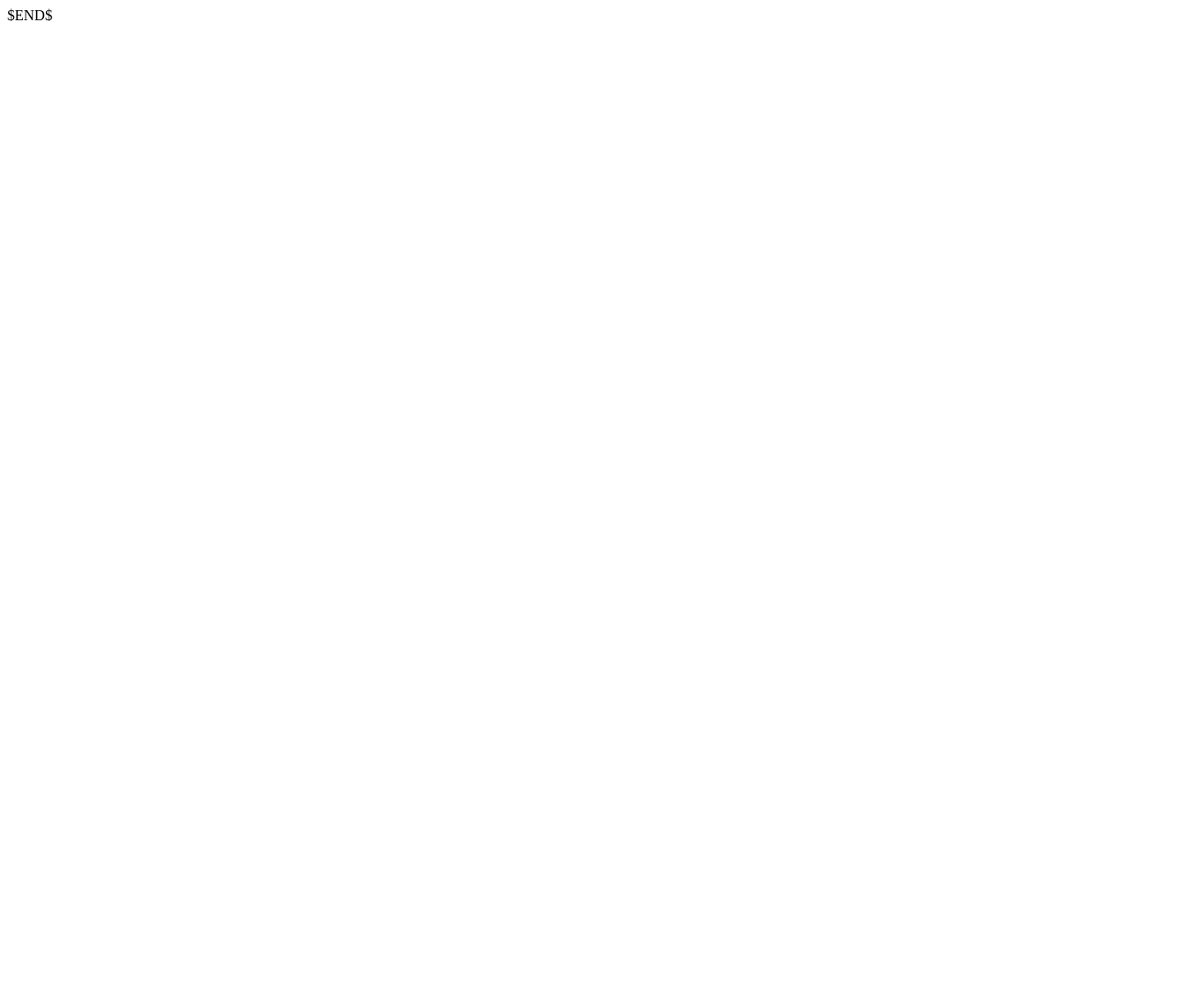
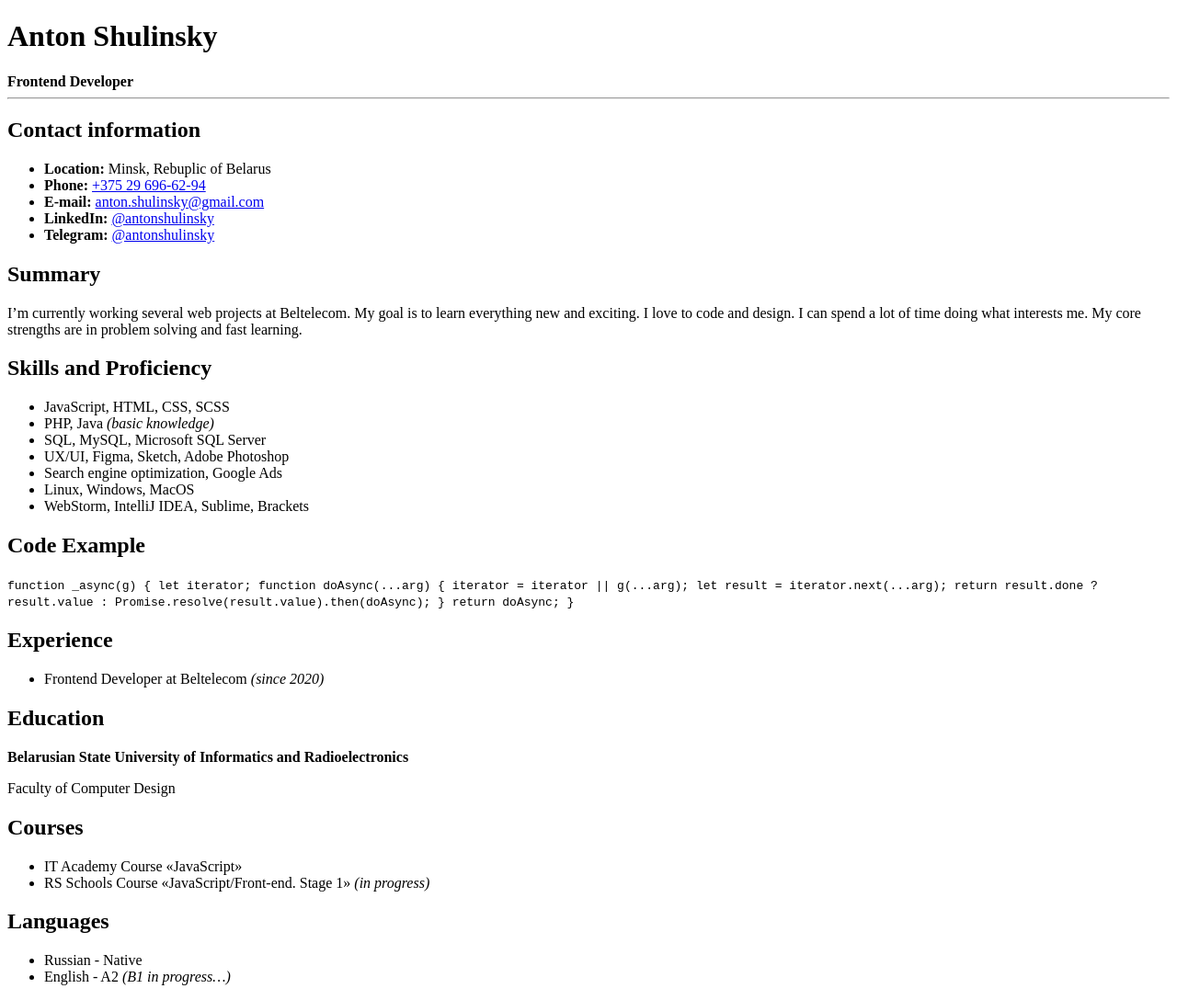
Before and after one commit to antroot/rsschool-cv, a plain HTML site: page index.html in a window 1280 px wide. Shown: the whole page at 92% size. Before the commit the page ends 800 px from the top, so only its background shows below. Drawn offline with Linux system fonts and the light colour scheme.

Commit message:
feat: add html code into index.html

```diff
--- a/index.html
+++ b/index.html
@@ -1,10 +1,99 @@
 <!DOCTYPE html>
 <html lang="en">
 <head>
-  <meta charset="UTF-8">
-  <title>$Title$</title>
+    <meta charset="UTF-8">
+    <meta name="viewport" content="width=device-width, initial-scale=1.0">
+    <title>CV#2 / Anton Shulinsky</title>
+    <link rel="stylesheet" href="style.css">
 </head>
 <body>
-$END$
+<header>
+    <div class="container">
+        <h1>Anton Shulinsky</h1>
+        <strong>Frontend Developer</strong>
+        <hr>
+    </div>
+</header>
+<section id="contact">
+    <div class="container">
+        <h2>Contact information</h2>
+        <ul>
+            <li><strong>Location:</strong> Minsk, Rebuplic of Belarus</li>
+            <li><strong>Phone:</strong> <a href="tel:+375296966294">+375 29 696-62-94</a></li>
+            <li><strong>E-mail:</strong> <a href="mailto:anton.shulinsky@gmail.com">anton.shulinsky@gmail.com</a></li>
+            <li><strong>LinkedIn:</strong> <a href="https://www.linkedin.com/in/antonshulinsky" target="_blank">@antonshulinsky</a></li>
+            <li><strong>Telegram:</strong> <a href="https://t.me/antroot" target="_blank">@antonshulinsky</a></li></li>
+        </ul>
+    </div>
+</section>
+<section id="summary">
+    <div class="container">
+        <h2>Summary</h2>
+        <p>I’m currently working several web projects at Beltelecom. My goal is to learn everything new and exciting. I love to code and design. I can spend a lot of time doing what interests me. My core strengths are in problem solving and fast learning.</p>
+    </div>
+</section>
+<section id="skills">
+    <div class="container">
+        <h2>Skills and Proficiency</h2>
+        <ul>
+            <li>JavaScript, HTML, CSS, SCSS</li>
+            <li>PHP, Java <i>(basic knowledge)</i></li>
+            <li>SQL, MySQL, Microsoft SQL Server</li>
+            <li>UX/UI, Figma, Sketch, Adobe Photoshop</li>
+            <li>Search engine optimization, Google Ads</li>
+            <li>Linux, Windows, MacOS</li>
+            <li>WebStorm, IntelliJ IDEA, Sublime, Brackets</li>
+        </ul>
+    </div>
+</section>
+<section id="code">
+    <div class="container">
+        <h2>Code Example</h2>
+        <code>
+            function _async(g) {
+            let iterator;
+            function doAsync(...arg) {
+            iterator = iterator || g(...arg);
+            let result = iterator.next(...arg);
+            return result.done ? result.value : Promise.resolve(result.value).then(doAsync);
+            }
+            return doAsync;
+            }
+        </code>
+    </div>
+</section>
+<section id="experience">
+    <div class="container">
+        <h2>Experience</h2>
+        <ul>
+            <li>Frontend Developer at Beltelecom <i>(since 2020)</i></li>
+        </ul>
+    </div>
+</section>
+<section id="education">
+    <div class="container">
+        <h2>Education</h2>
+        <strong>Belarusian State University of Informatics and Radioelectronics</strong>
+        <p>Faculty of Computer Design</p>
+    </div>
+</section>
+<section id="courses">
+    <div class="container">
+        <h2>Courses</h2>
+        <ul>
+            <li>IT Academy Course «JavaScript»</li>
+            <li>RS Schools Course «JavaScript/Front-end. Stage 1» <i>(in progress)</i></li>
+        </ul>
+    </div>
+</section>
+<section id="languages">
+    <div class="container">
+        <h2>Languages</h2>
+        <ul>
+            <li>Russian - Native</li>
+            <li>English - A2 <i>(B1 in progress…)</i></li>
+        </ul>
+    </div>
+</section>
 </body>
 </html>
```
